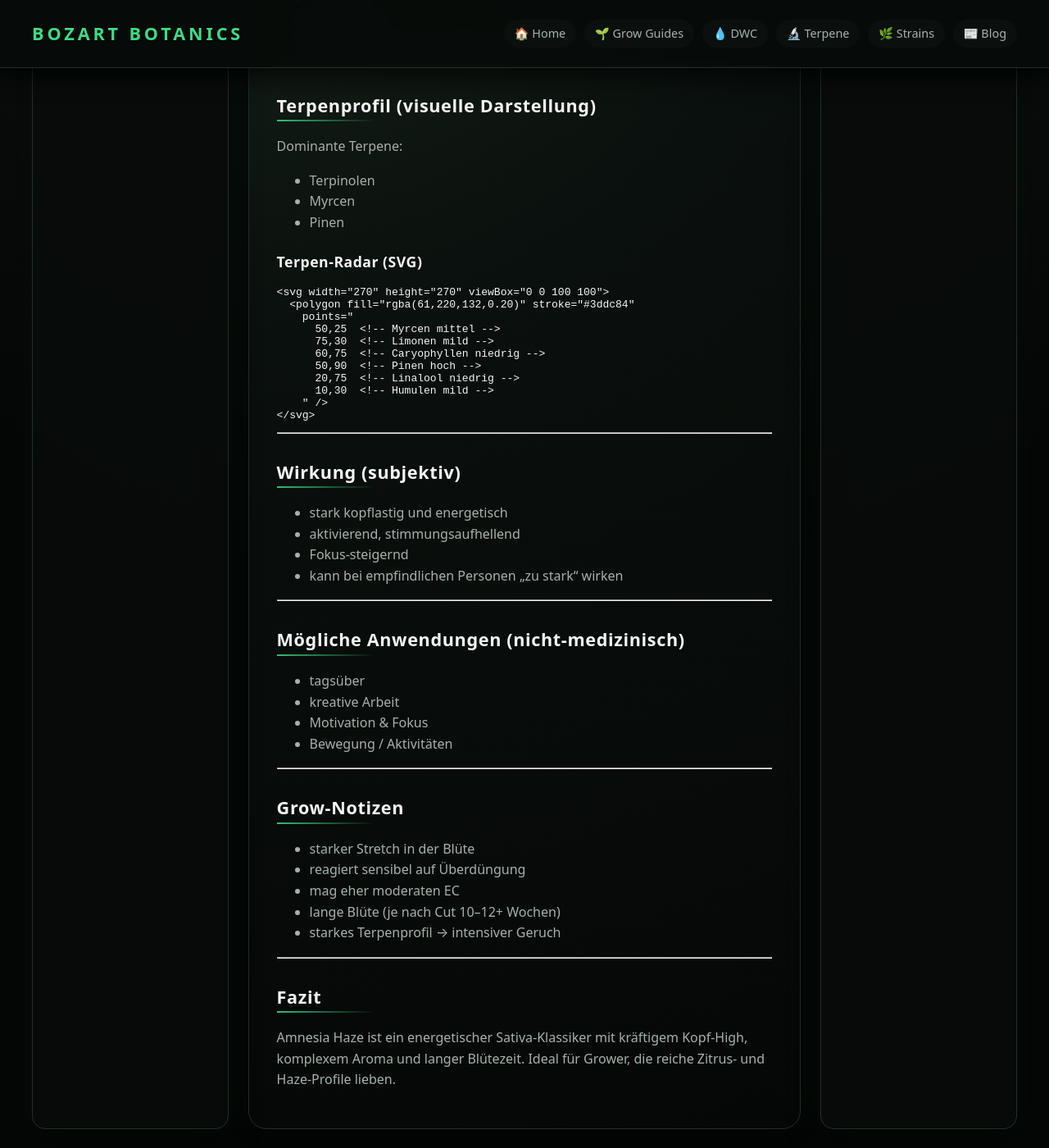
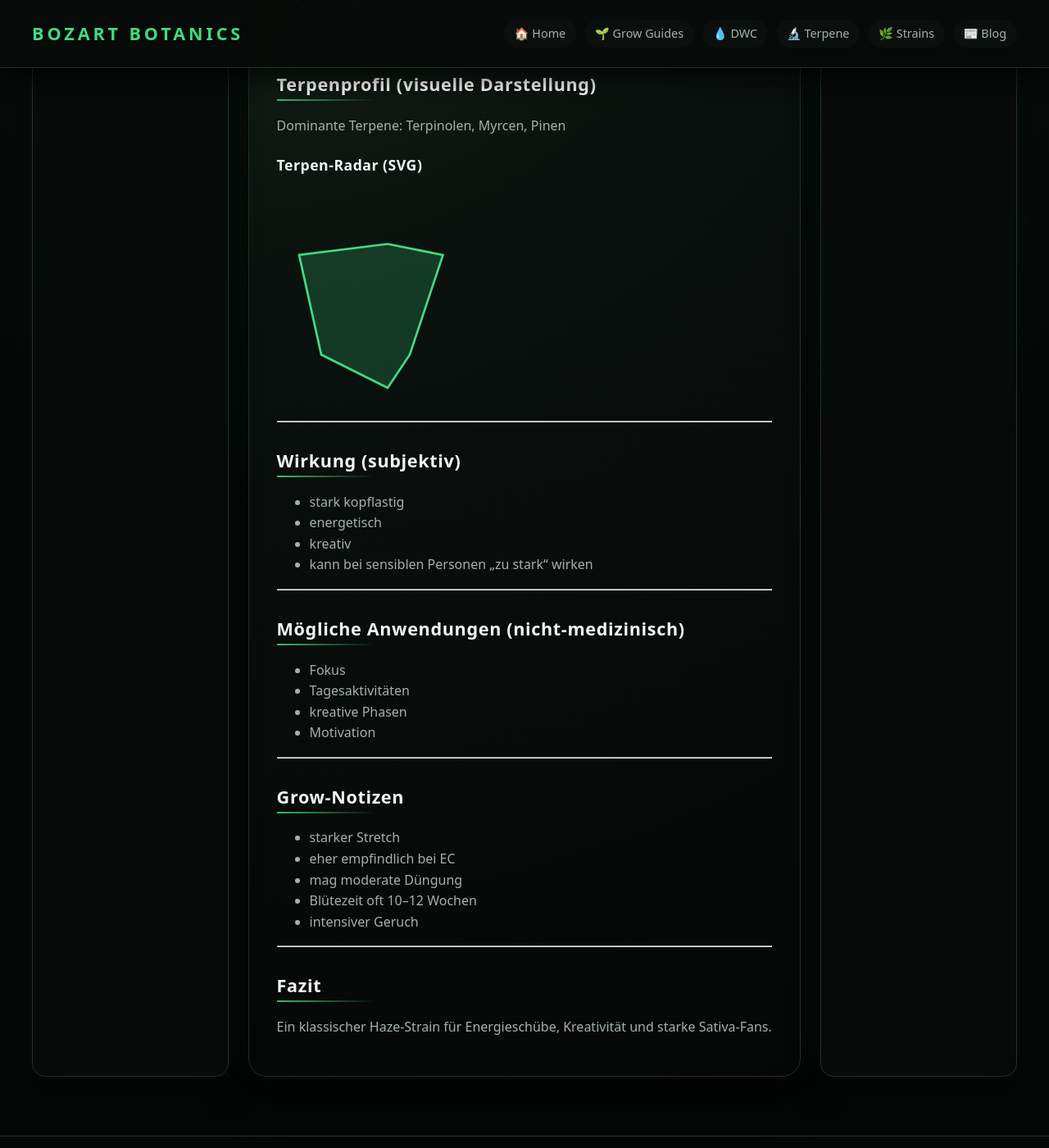
Before and after one commit to bozart-army/bozart-botanics, a Jekyll site: the page built from strains/amnesia-haze/index.md, in a window 1280 px wide and 1400 px high, scrolled down 444 px. Shown: the whole window at 82% size. Built offline with Jekyll 4.4.1, drawn with Linux system fonts in a browser that asks for light colours; some of the changed text lies outside the part shown.

Commit message:
Update index.md

````diff
--- a/strains/amnesia-haze/index.md
+++ b/strains/amnesia-haze/index.md
@@ -6,77 +6,60 @@ sidebar: strains
 
 # Amnesia Haze – Strain-Profil
 
-Amnesia Haze ist ein legendärer Sativa-dominanter Klassiker: zitruslastig,
-würzig, energetisch und bekannt für sein starkes, klares Kopf-High.
+Amnesia Haze ist ein Sativa-Klassiker mit zitruslastigem Aroma und stark aktivierendem Kopf-High.
 
 ---
 
 ## Genetik & Grunddaten
 
 - Typ: Sativa-dominant
-- Kreuzung (klassisch): South Asian × Jamaican Landrace
+- Kreuzung: South Asian × Jamaican Landrace
 - THC: hoch
-- CBD: gering
-- Besonderheiten: lange Blütezeit, extreme Energie im High
+- Besonderheiten: energiereiches High, lange Blütezeit
 
 ---
 
 ## Terpenprofil (visuelle Darstellung)
 
-Dominante Terpene:
-
-- Terpinolen
-- Myrcen
-- Pinen
+Dominante Terpene: Terpinolen, Myrcen, Pinen
 
 ### Terpen-Radar (SVG)
 
-```svg
 <svg width="270" height="270" viewBox="0 0 100 100">
   <polygon fill="rgba(61,220,132,0.20)" stroke="#3ddc84"
-    points="
-      50,25  <!-- Myrcen mittel -->
-      75,30  <!-- Limonen mild -->
-      60,75  <!-- Caryophyllen niedrig -->
-      50,90  <!-- Pinen hoch -->
-      20,75  <!-- Linalool niedrig -->
-      10,30  <!-- Humulen mild -->
-    " />
+    points="50,25 75,30 60,75 50,90 20,75 10,30" />
 </svg>
-```
 
 ---
 
 ## Wirkung (subjektiv)
 
-- stark kopflastig und energetisch
-- aktivierend, stimmungsaufhellend
-- Fokus-steigernd
-- kann bei empfindlichen Personen „zu stark“ wirken
+- stark kopflastig
+- energetisch
+- kreativ
+- kann bei sensiblen Personen „zu stark“ wirken
 
 ---
 
 ## Mögliche Anwendungen (nicht-medizinisch)
 
-- tagsüber
-- kreative Arbeit
-- Motivation & Fokus
-- Bewegung / Aktivitäten
+- Fokus
+- Tagesaktivitäten
+- kreative Phasen
+- Motivation
 
 ---
 
 ## Grow-Notizen
 
-- starker Stretch in der Blüte
-- reagiert sensibel auf Überdüngung
-- mag eher moderaten EC
-- lange Blüte (je nach Cut 10–12+ Wochen)
-- starkes Terpenprofil → intensiver Geruch
+- starker Stretch
+- eher empfindlich bei EC
+- mag moderate Düngung
+- Blütezeit oft 10–12 Wochen
+- intensiver Geruch
 
 ---
 
 ## Fazit
 
-Amnesia Haze ist ein energetischer Sativa-Klassiker mit kräftigem Kopf-High,
-komplexem Aroma und langer Blütezeit. Ideal für Grower, die reiche
-Zitrus- und Haze-Profile lieben.
+Ein klassischer Haze-Strain für Energieschübe, Kreativität und starke Sativa-Fans.
````
